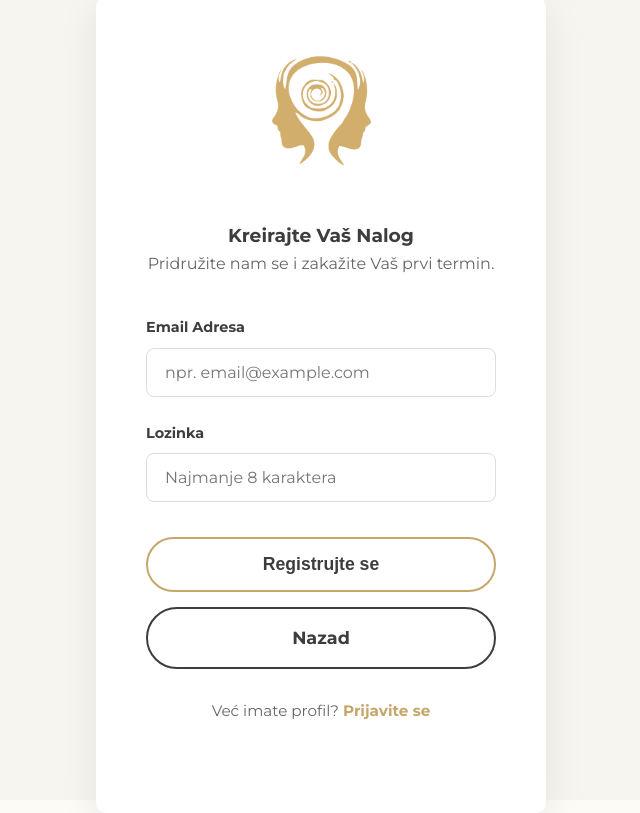
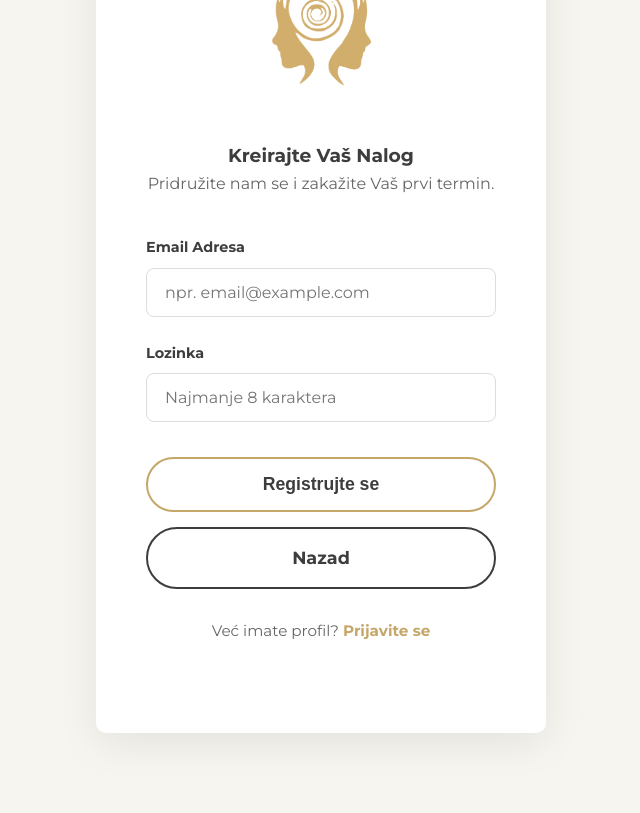
Before and after one commit to McTehno/Opus-In-Te, a PHP site: page /Register.html in a window 1280 px wide. Shown: the whole page, without its empty margins (319-959 px from the left). After the commit the page ends 735 px from the top, so only its background shows below. Run offline with PHP 8.4, Linux system fonts and the light colour scheme.

Commit message:
login and register prettier

```diff
--- a/Login.html
+++ b/Login.html
@@ -10,7 +10,7 @@
     <link rel="preconnect" href="https://fonts.gstatic.com" crossorigin>
     <link href="https://fonts.googleapis.com/css2?family=Montserrat:wght@400;700&family=Playfair+Display:wght@700&display=swap" rel="stylesheet">
 </head>
-<body>
+<body class ="login-body">
 
 
 
--- a/Register.html
+++ b/Register.html
@@ -10,7 +10,7 @@
     <link rel="preconnect" href="https://fonts.gstatic.com" crossorigin>
     <link href="https://fonts.googleapis.com/css2?family=Montserrat:wght@400;700&family=Playfair+Display:wght@700&display=swap" rel="stylesheet">
 </head>
-<body>
+<body class ="login-body">
 
     <main class="login-section">
         <div class="login-form-wrapper">
--- a/css/styles.css
+++ b/css/styles.css
@@ -87,6 +87,7 @@ body {
     background-color: #d4b981; /* Lighter gold */
     transform: translateY(-2px);
     box-shadow: 0 4px 15px rgba(0,0,0,0.2);
+    border: none;
     transition: box-shadow 0.3s ease, background-color 0.3s ease, transform 0.3s ease;
 }
 
@@ -678,11 +679,15 @@ main {
    4. LOGIN PAGE STYLES
    ================================= */
 
+.login-body {
+    background-color: var(--light-gray);
+}
+
 .login-section {
     display: flex;
     align-items: center;
     justify-content: center;
-    height: 100vh;
+    height: 80vh;
     background-color: var(--light-gray);
     padding: 30px 20px 20px 20px; /* Generous padding top for header */
 }
@@ -829,6 +834,7 @@ main {
     background-color: var(--charcoal); /* Dark background on hover */
     color: var(--white); /* White text on hover */
     border-color: var(--charcoal); /* Keep border consistent */
+    transition: background-color 0.3s ease, color 0.3s ease, border-color 0.3s ease;
 }
 
 /* =================================
```
